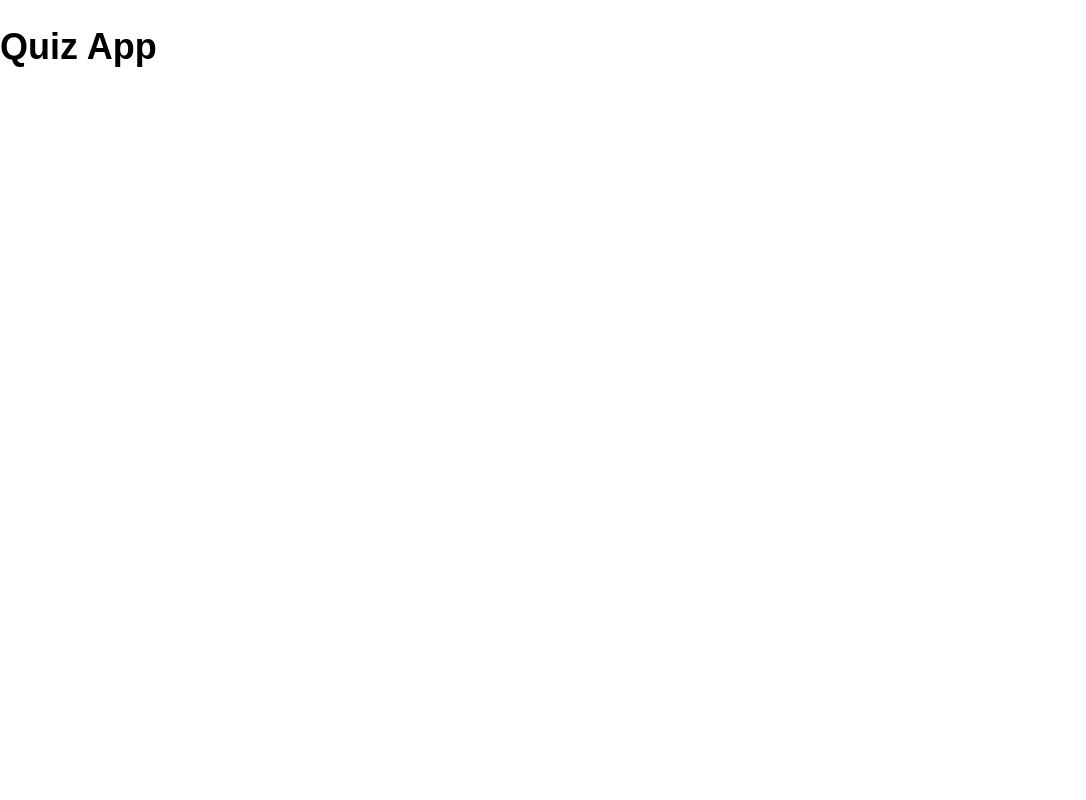
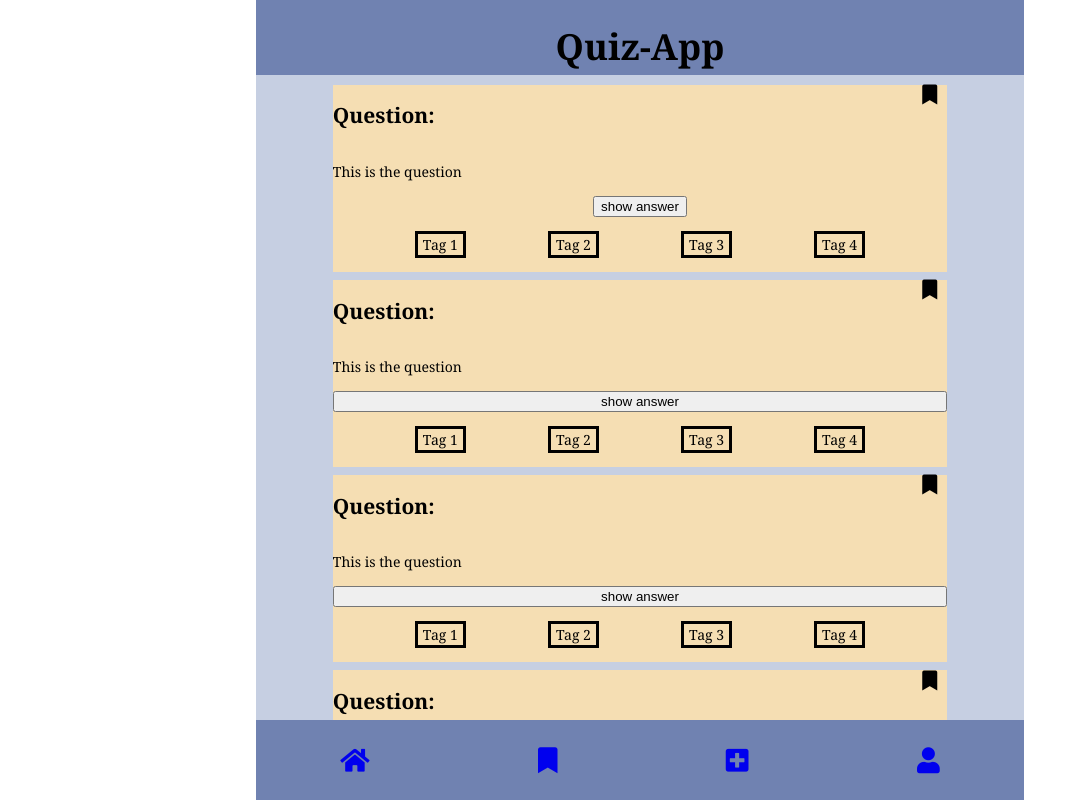
Before and after one commit to johdyn/quiz-app-johan, a website: page index.html in a window 1280 px wide. Shown: the whole page, without its empty margins (0-1086 px from the left). Drawn offline with Linux system fonts and the light colour scheme.

Commit message:
adding layout and cards for landing page

```diff
--- a/index.html
+++ b/index.html
@@ -5,8 +5,84 @@
     <meta name="viewport" content="width=device-width, initial-scale=1.0" />
     <title>Quiz App</title>
     <link rel="stylesheet" href="styles/index.css" />
+    <link
+      rel="stylesheet"
+      href="https://cdnjs.cloudflare.com/ajax/libs/font-awesome/5.15.2/css/all.min.css"
+    />
   </head>
   <body>
-    <h1>Quiz App</h1>
+    <div class="layout">
+      <header class="layout-header"><h1>Quiz-App</h1></header>
+      <main class="layout-main">
+        <article class="question-card">
+          <i class="fas fa-bookmark card-icon"></i>
+          <h2>Question:</h2>
+          <p>This is the question</p>
+          <div class="div_button">
+            <button class="button-properties">show answer</button>
+          </div>
+          <ul class="tag-list">
+            <li class="tag-style">Tag 1</li>
+            <li class="tag-style">Tag 2</li>
+            <li class="tag-style">Tag 3</li>
+            <li class="tag-style">Tag 4</li>
+          </ul>
+        </article>
+        <article class="question-card">
+          <i class="fas fa-bookmark card-icon"></i>
+          <h2>Question:</h2>
+          <p>This is the question</p>
+          <button>show answer</button>
+          <ul class="tag-list">
+            <li class="tag-style">Tag 1</li>
+            <li class="tag-style">Tag 2</li>
+            <li class="tag-style">Tag 3</li>
+            <li class="tag-style">Tag 4</li>
+          </ul>
+        </article>
+        <article class="question-card">
+          <i class="fas fa-bookmark card-icon"></i>
+          <h2>Question:</h2>
+          <p>This is the question</p>
+          <button>show answer</button>
+          <ul class="tag-list">
+            <li class="tag-style">Tag 1</li>
+            <li class="tag-style">Tag 2</li>
+            <li class="tag-style">Tag 3</li>
+            <li class="tag-style">Tag 4</li>
+          </ul>
+        </article>
+        <article class="question-card">
+          <i class="fas fa-bookmark card-icon"></i>
+          <h2>Question:</h2>
+          <p>This is the question</p>
+          <button>show answer</button>
+          <ul class="tag-list">
+            <li class="tag-style">Tag 1</li>
+            <li class="tag-style">Tag 2</li>
+            <li class="tag-style">Tag 3</li>
+            <li class="tag-style">Tag 4</li>
+          </ul>
+        </article>
+        <article class="question-card">
+          <i class="fas fa-bookmark card-icon"></i>
+          <h2>Question:</h2>
+          <p>This is the question</p>
+          <button>show answer</button>
+          <ul class="tag-list">
+            <li class="tag-style">Tag 1</li>
+            <li class="tag-style">Tag 2</li>
+            <li class="tag-style">Tag 3</li>
+            <li class="tag-style">Tag 4</li>
+          </ul>
+        </article>
+      </main>
+      <footer class="layout-footer footer-grid">
+        <a href="home"><i class="fas fa-home"></i></a>
+        <a href="bookmark"><i class="fas fa-bookmark"></i></a>
+        <a href="create"><i class="fas fa-plus-square"></i></a>
+        <a href="user"><i class="fas fa-user"></i></a>
+      </footer>
+    </div>
   </body>
 </html>
--- a/styles/_base.css
+++ b/styles/_base.css
@@ -2,20 +2,114 @@
   box-sizing: border-box;
 }
 
+html {
+  height: 100%;
+}
+
 body {
-  font-family: sans-serif;
+  font-family: Georgia, Times, 'Times New Roman', serif;
   font-size: 112.5%;
   line-height: 1.5;
   margin: 0;
+}
+
+.layout {
+  display: grid;
+  height: 100vh;
+  min-width: 320px;
+  max-width: 60vw;
+  grid-template-rows: 75px auto 80px;
+  margin: 0 auto;
+}
+
+.layout-header {
+  grid-row: 1 / 2;
+  background-color: rgb(112, 130, 177);
+}
+
+.layout-main {
+  grid-row: 2 / 3;
+  display: flex;
+  flex-direction: column;
+  align-items: center;
+  gap: 8px;
+  background-color: rgb(198, 207, 226);
+  overflow-y: scroll;
+  overflow-wrap: break-word;
+  padding-top: 10px;
+}
+
+.layout-main::after {
+  content: '';
+  display: block;
+  padding-bottom: 30px;
+}
+
+.layout-footer {
+  grid-row: 3 / 4;
+  background-color: rgb(112, 130, 177);
+  display: flex;
+  align-items: center;
+  justify-content: space-around;
+  font-size: 26px;
+  bottom: 0;
 }
 
 h1,
 h2,
 h3 {
   line-height: 1.3;
+  text-align: center;
 }
 
+h1 {
+  padding-bottom: 20px;
+}
+
+h2 {
+  text-align: left;
+}
+
+/*
 input,
 button {
   font-size: 1em;
+  text-align: center;
+}*/
+
+.question-card {
+  width: 80%;
+  background-color: wheat;
+  font-size: 14px;
+  display: flex;
+  flex-direction: column;
+  position: relative;
 }
+
+.tag-list {
+  display: flex;
+  flex-direction: row;
+  list-style: none;
+  align-items: center;
+  justify-content: space-evenly;
+  padding-left: 0;
+}
+
+.tag-style {
+  padding: 0 5px 0 5px;
+  border: solid black;
+}
+
+.card-icon {
+  font-size: 20px;
+  position: absolute;
+  right: 10px;
+  bottom: 167px;
+}
+.div_button {
+  display: flex;
+  justify-content: center;
+}
+
+.button-properties {
+}
--- a/styles/index.css
+++ b/styles/index.css
@@ -1 +1,2 @@
 @import '_base.css';
+@import '_icons.css';
```
Also changed, not shown: _icons.css (added), 1 other file.
